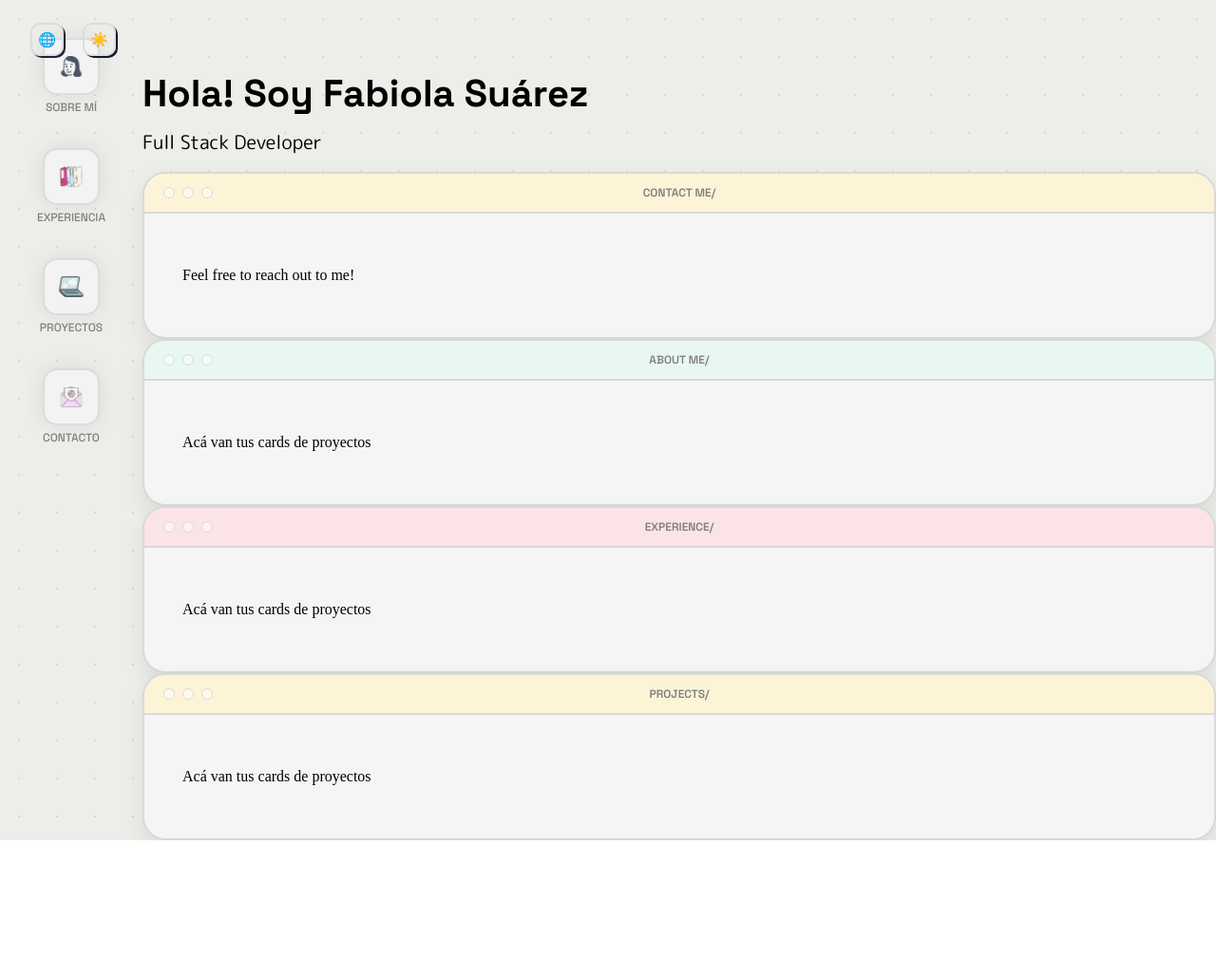
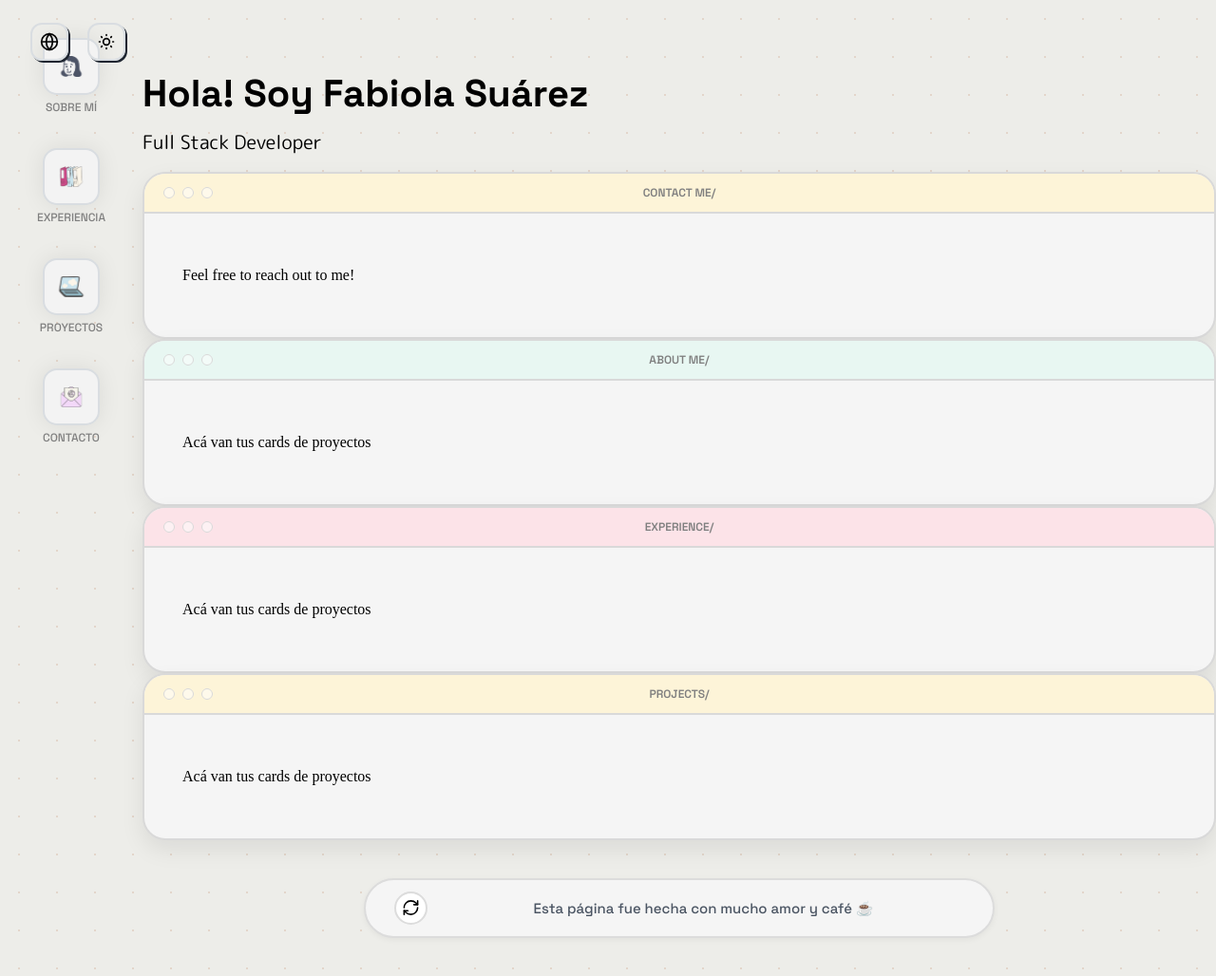
Before and after one commit to fabiolajsm/fabiolajsm-web, a React (Create React App) app: page / in a window 1280 px wide. Shown: the whole page at 95% size. Before the commit the page ends 885 px from the top, so only its background shows below. Built offline with nearby package versions, Linux system fonts and the light colour scheme.

Commit message:
Added phrase generator and icons for the header

```diff
--- a/package.json
+++ b/package.json
@@ -12,6 +12,7 @@
     "@types/node": "^16.18.126",
     "@types/react": "^19.2.8",
     "@types/react-dom": "^19.2.3",
+    "lucide-react": "^0.576.0",
     "react": "^19.2.3",
     "react-dom": "^19.2.3",
     "react-redux": "^9.2.0",
--- a/src/App.tsx
+++ b/src/App.tsx
@@ -3,6 +3,7 @@ import { RootState } from "./store";
 import { useI18n } from "./i18n/I18nContext";
 
 import Header from "./components/Header";
+import PhraseGenerator from "./components/PhraseGenerator";
 import SectionNavigation from "./components/SectionNavigation";
 
 import About from "./sections/About";
@@ -42,8 +43,11 @@ export default function App() {
         <section id="projects">
           <Projects />
         </section>
+
+        <section id="phrase" className="phrase-section">
+          <PhraseGenerator />
+        </section>
       </main>
-
     </div>
   );
 }
--- a/src/components/Header.css
+++ b/src/components/Header.css
@@ -12,17 +12,11 @@
   gap: 20px;
 }
 
-/* Wrapper para posicionar dropdown */
-.language-wrapper {
-  position: relative;
-}
+.header-button {
+  width: 40px;
+  height: 40px;
 
-/* Language toggle button */
-#language-toggle {
-  width: 35px;
-  height: 35px;
-
-  border-radius: 10px;
+  border-radius: 12px;
   border: 2px solid #d9dde1;
   background: transparent;
 
@@ -30,66 +24,63 @@
   align-items: center;
   justify-content: center;
 
-  font-size: 15px;
   cursor: pointer;
 
   box-shadow: 2px 2px 0px 0px #1e2530;
-  transition: all 0.15s ease;
+  transition: all 0.2s ease;
 }
 
-/* Theme toggle */
-#theme-toggle {
-  width: 35px;
-  height: 35px;
-
-  border-radius: 10px;
-  border: 2px solid #d9dde1;
-  background: transparent;
-
-  display: flex;
-  align-items: center;
-  justify-content: center;
-
-  font-size: 15px;
-  cursor: pointer;
-
-  box-shadow: 2px 2px 0px 0px #111827;
-  transition: all 0.15s ease;
+.header-button:hover {
+  transform: translate(2px, 2px);
+  box-shadow: 0px 0px 0px 0px #1e2530;
 }
 
-/* Hover press effect */
-#language-toggle:hover,
-#theme-toggle:hover {
-  transform: translate(2px, 2px);
-  box-shadow: 2px 2px 0px 0px #111827;
+/* Animación del segundo CSS */
+@keyframes slideIn {
+  from {
+    opacity: 0;
+    transform: translateY(-10px);
+  }
+
+  to {
+    opacity: 1;
+    transform: translateY(0);
+  }
 }
 
-/* Dropdown card */
+.language-wrapper {
+  position: relative;
+}
+
 .language-dropdown {
   position: absolute;
-  top: 50px;
+  top: 55px;
   right: 0;
   width: 120px;
   padding: 10px;
+
   background: transparent;
   border: 2px solid #d9dde1;
   border-radius: 10px;
   box-shadow: 5px 5px 0px 0px #1e2530;
+
   display: flex;
   flex-direction: column;
   gap: 10px;
+
   font-family: "Space Grotesk", sans-serif;
   font-size: 15px;
   font-weight: 600;
   color: #7f7f7f;
+
+  animation: slideIn 0.2s ease-out;
 }
 
-/* Language options */
 .language-option {
   display: flex;
   justify-content: space-between;
   align-items: center;
-  cursor: context-menu;
+  cursor: pointer;
   padding: 10px;
   border-radius: 10px;
 }
--- a/src/components/Header.tsx
+++ b/src/components/Header.tsx
@@ -1,8 +1,11 @@
 import { useDispatch, useSelector } from "react-redux";
+import { useState } from "react";
 import { RootState } from "../store";
+import { Globe, Moon, SunMedium } from "lucide-react";
+
 import { setLanguage, setTheme } from "../store/uiSlice";
 import { LANGUAGES } from "../i18n";
-import { useState } from "react";
+
 import "./Header.css";
 
 export default function Header() {
@@ -20,14 +23,13 @@ export default function Header() {
   return (
     <header id="header">
       <div id="header-right">
-
-        {/* Language Button */}
         <div className="language-wrapper">
           <button
             id="language-toggle"
+            className="header-button"
             onClick={() => setIsOpen(!isOpen)}
           >
-            🌐
+            <Globe size={20} />
           </button>
 
           {isOpen && (
@@ -35,9 +37,8 @@ export default function Header() {
               {LANGUAGES.map(({ code, label }) => (
                 <div
                   key={code}
-                  className={`language-option ${
-                    lang === code ? "active" : ""
-                  }`}
+                  className={`language-option ${lang === code ? "active" : ""
+                    }`}
                   onClick={() => handleLanguageChange(code)}
                 >
                   {label}
@@ -47,14 +48,13 @@ export default function Header() {
           )}
         </div>
 
-        {/* Theme Toggle */}
         <button
           id="theme-toggle"
+          className="header-button"
           onClick={() => dispatch(setTheme())}
         >
-          {theme === "light" ? "☀️" : "🌙"}
+          {theme === "light" ? <SunMedium size={20} /> : <Moon size={20} />}
         </button>
-
       </div>
     </header>
   );
--- /dev/null
+++ b/src/components/PhraseGenerator.css
@@ -0,0 +1,70 @@
+.phrase-container {
+    max-width: 600px;
+    margin: 0 auto;
+    display: flex;
+    align-items: center;
+    gap: 16px;
+    padding: 5px 30px;
+    border-radius: 40px;
+
+    background-color: #f5f5f5;
+    border: 2px solid #dcdcdc;
+
+    box-shadow: 0 2px 6px rgba(0, 0, 0, 0.05);
+    transition: all 0.3s ease;
+}
+
+.phrase-container:hover {
+    box-shadow: 0 6px 14px rgba(0, 0, 0, 0.08);
+}
+
+.phrase-button {
+    width: 35px;
+    height: 35px;
+    border-radius: 50%;
+    border: 2px solid #dcdcdc;
+    background-color: #ffffff;
+
+    display: flex;
+    align-items: center;
+    justify-content: center;
+
+    cursor: pointer;
+    transition: all 0.3s ease;
+}
+
+.phrase-button:hover {
+    background-color: #fdf4d8;
+}
+
+.phrase-button svg {
+    transition: transform 0.5s ease;
+}
+
+.phrase-button:hover svg {
+    transform: rotate(180deg);
+}
+
+.phrase-text-wrapper {
+    flex: 1;
+    overflow: hidden;
+}
+
+.phrase-text {
+    text-align: center;
+    font-weight: 500;
+    font-family: "Space Grotesk", sans-serif;
+    font-size: 15px;
+    color: #4b5563;
+    transition: all 0.3s ease;
+}
+
+.phrase-text.animate-out {
+    opacity: 0;
+    transform: translateY(8px);
+}
+
+.phrase-text.animate-in {
+    opacity: 1;
+    transform: translateY(0);
+}
--- /dev/null
+++ b/src/components/PhraseGenerator.tsx
@@ -0,0 +1,48 @@
+import { useState } from "react";
+import { RefreshCw } from "lucide-react";
+import "./PhraseGenerator.css";
+
+const phrases = [
+    "Esta página fue hecha con mucho amor y café ☕",
+    "Transformando ideas en código ✨",
+    "Resolviendo problemas, un bug a la vez 🐛",
+    "El código limpio es poesía en movimiento 🎨",
+    "Aprendiendo algo nuevo cada día 🚀",
+    "Menos reuniones, más código 👨‍💻",
+    "CTRL+S salva vidas 💾",
+    "Si funciona, no lo toques... a menos que haya que refactorizar 🛠️"
+];
+
+export default function PhraseGenerator() {
+    const [currentIndex, setCurrentIndex] = useState(0);
+    const [isAnimating, setIsAnimating] = useState(false);
+
+    return (
+        <div className="phrase-container">
+            <button
+                id="phrase-button"
+                className="phrase-button"
+                onClick={generateNewPhrase}
+            >
+                <RefreshCw size={20} />
+            </button>
+
+            <div className="phrase-text-wrapper">
+                <p className={`phrase-text ${isAnimating ? "animate-out" : "animate-in"}`}>
+                    {phrases[currentIndex]}
+                </p>
+            </div>
+        </div>
+    );
+    function generateNewPhrase() {
+        if (phrases.length === 0) return;
+
+        setIsAnimating(true);
+
+        setTimeout(() => {
+            const nextIndex = Math.floor(Math.random() * phrases.length);
+            setCurrentIndex(nextIndex);
+            setIsAnimating(false);
+        }, 300);
+    }
+}
--- a/src/index.css
+++ b/src/index.css
@@ -54,6 +54,11 @@ h2 {
   margin-top: 40px;
 }
 
+.phrase-section {
+  margin-top: 40px;
+  margin-bottom: 40px;
+}
+
 /* Mobile */
 @media (max-width: 768px) {
   .layout {
@@ -65,4 +70,9 @@ h2 {
     /* same height as fixed navigation bar */
     margin-bottom: 80px;
   }
+
+  .phrase-section {
+    margin-left: 20px;
+    margin-right: 20px;
+  }
 }
```
Also changed, not shown: 1 other file (tests, documents, lock files or other folders).
